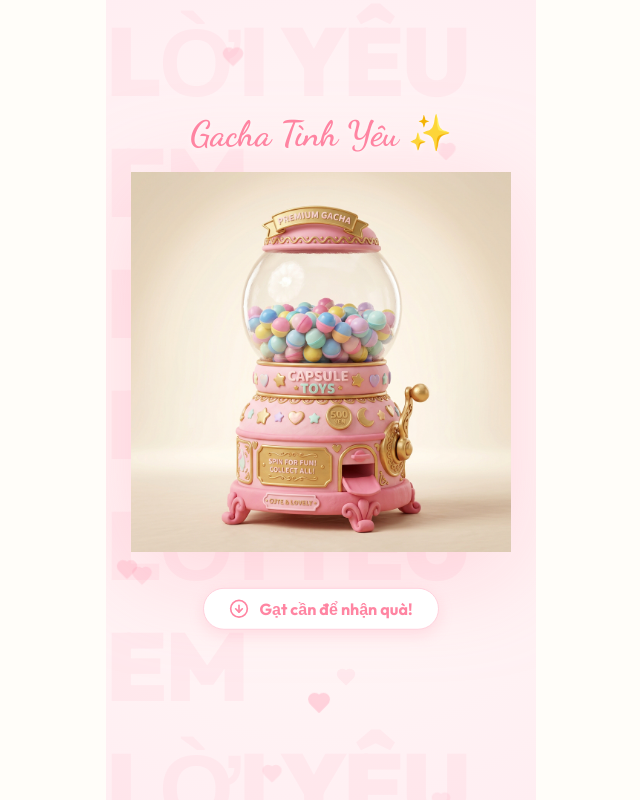
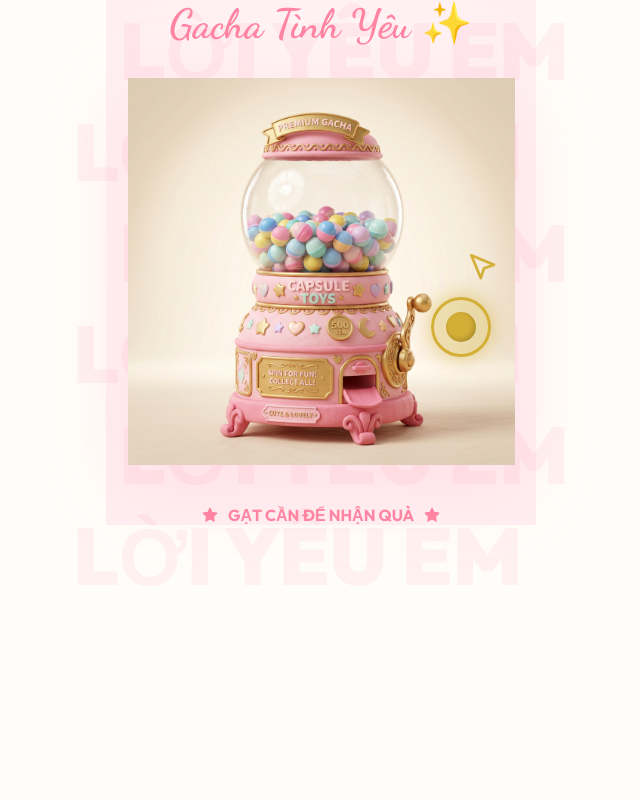
Before and after one commit to LukariLukari/loiyeuem, a React (Vite) app: page / in a window 1280 px wide. Shown: the whole page, without its empty margins (319-959 px from the left). Built offline with nearby package versions, Linux system fonts and the light colour scheme.

Commit message:
Fix: Added explicit interactive lever with pulse effect and mouse indicator

```diff
--- a/src/App.jsx
+++ b/src/App.jsx
@@ -1,193 +1,176 @@
 import React, { useState } from 'react';
 import { motion, AnimatePresence } from 'framer-motion';
 import confetti from 'canvas-confetti';
-import { Heart, Sparkles, ArrowDownCircle, RefreshCw } from 'lucide-react';
+import { Heart, MousePointer2, RefreshCw, Star } from 'lucide-react';
 
 const App = () => {
-  const [state, setState] = useState('machine'); // machine, pulling, selection, message
-  const [selectedKitty, setSelectedKitty] = useState(null);
+  const [phase, setPhase] = useState('start'); // start, pulling, capsule, choice, result
+  const [selected, setSelected] = useState(null);
 
-  const messages = {
-    1: "Em là điều kỳ diệu nhất mà anh tìm thấy được trong 'chiếc máy' cuộc đời này. ❤️",
-    2: "Gắp được em là chiến thắng lớn nhất của đời anh. Yêu em vô cùng! 🌸"
+  const data = {
+    1: "Bé Classic: 'Em là mảnh ghép hoàn hảo nhất trong trái tim anh.' ❤️",
+    2: "Bé Flower: 'Cảm ơn em đã rực rỡ như một đóa hoa trong đời anh.' 🌸"
   };
 
-  const handlePull = () => {
-    if (state !== 'machine') return;
+  const onPull = () => {
+    if (phase !== 'start') return;
 
-    setState('pulling');
+    setPhase('pulling');
 
-    // Sequence: Shake -> Drop Capsule -> Show Selection
+    // Shake and Lever motion
+    setTimeout(() => {
+      setPhase('capsule');
+    }, 1000);
+
+    // Show selection after capsule "rolls out"
     setTimeout(() => {
       confetti({
-        particleCount: 80,
-        spread: 60,
-        origin: { y: 0.8, x: 0.5 },
-        colors: ['#ff85a2', '#ffd1dc', '#d4af37']
+        particleCount: 150,
+        spread: 70,
+        origin: { y: 0.7 }
       });
-      setState('selection');
-    }, 2000);
-  };
-
-  const handleKittyClick = (id) => {
-    setSelectedKitty(id);
-    setState('message');
+      setPhase('choice');
+    }, 2500);
   };
 
   return (
     <div className="container">
-      {/* Background Decor */}
+      {/* Background Text Layer */}
       <div className="bg-text-container">
-        {[...Array(5)].map((_, i) => (
-          <div key={i} className="bg-text">LỜI YÊU EM</div>
+        {[...Array(6)].map((_, i) => (
+          <motion.div
+            key={i}
+            className="bg-text"
+            animate={{ x: i % 2 === 0 ? [-50, 50] : [50, -50] }}
+            transition={{ duration: 10, repeat: Infinity, repeatType: "reverse" }}
+          >
+            LỜI YÊU EM
+          </motion.div>
         ))}
       </div>
 
       <AnimatePresence mode="wait">
-        {state === 'machine' || state === 'pulling' ? (
+        {(phase === 'start' || phase === 'pulling' || phase === 'capsule') && (
           <motion.div
-            key="machine-view"
-            className="gacha-container"
+            key="gacha-view"
+            className="gacha-wrapper"
             initial={{ opacity: 0, scale: 0.9 }}
             animate={{
               opacity: 1,
               scale: 1,
-              x: state === 'pulling' ? [0, -5, 5, -5, 5, 0] : 0
+              x: phase === 'pulling' ? [-2, 2, -2, 2, 0] : 0,
+              y: phase === 'pulling' ? [-1, 1, -1, 1, 0] : 0
             }}
-            exit={{ opacity: 0, y: -50 }}
-            transition={{ duration: state === 'pulling' ? 0.5 : 0.3 }}
+            exit={{ opacity: 0, scale: 1.1, filter: 'blur(10px)' }}
           >
-            <div className="machine-header">
-              <h1>Gacha Tình Yêu ✨</h1>
+            <div style={{ marginBottom: '30px', textAlign: 'center' }}>
+              <motion.h1
+                style={{ fontFamily: 'Dancing Script', color: '#ff85a2', fontSize: '2.5rem' }}
+                animate={{ scale: [1, 1.05, 1] }}
+                transition={{ repeat: Infinity, duration: 2 }}
+              >
+                Gacha Tình Yêu ✨
+              </motion.h1>
             </div>
 
-            <div style={{ position: 'relative' }}>
-              <img src="/gacha-machine.png" alt="Gacha Machine" className="machine-img" />
+            <div className="machine-body">
+              <img src="/gacha-machine.png" alt="Machine" className="machine-img" />
 
-              {/* Lever Hitbox & Animation */}
+              {/* INTERACTIVE LEVER */}
               <motion.div
-                className="lever-hitbox"
-                whileTap={{ scale: 0.9 }}
-                onClick={handlePull}
+                className="lever-visual"
+                onClick={onPull}
+                whileHover={{ scale: 1.1 }}
+                whileTap={{ scale: 0.9, y: 20 }}
                 animate={{
-                  y: state === 'pulling' ? [0, 40, 0] : 0
+                  y: phase === 'pulling' ? [0, 30, 0] : 0,
+                  boxShadow: phase === 'start' ? ["0 0 10px rgba(212,175,55,0.4)", "0 0 30px rgba(212,175,55,0.8)", "0 0 10px rgba(212,175,55,0.4)"] : "0 0 10px rgba(212,175,55,0.4)"
                 }}
-                transition={{ duration: 0.5 }}
-              />
+                transition={{ duration: phase === 'pulling' ? 0.5 : 1.5, repeat: phase === 'start' ? Infinity : 0 }}
+              >
+                <div className="lever-handle" />
+                {phase === 'start' && (
+                  <div className="click-indicator">
+                    <MousePointer2 size={32} />
+                  </div>
+                )}
+              </motion.div>
 
-              {/* Capsule Drop Animation */}
-              {state === 'pulling' && (
+              {/* CAPSULE DROP */}
+              {phase === 'capsule' && (
                 <motion.div
-                  className="capsule"
-                  initial={{ y: -50, x: 0, opacity: 0 }}
+                  className="capsule-out"
+                  initial={{ y: -60, x: 20, opacity: 0 }}
                   animate={{
-                    y: [0, 100],
-                    x: [0, 20],
+                    y: [0, 80],
+                    x: [20, 50],
                     opacity: 1,
-                    rotate: 360
+                    rotate: 720
                   }}
-                  transition={{ delay: 0.8, duration: 0.8, ease: "bounceOut" }}
+                  transition={{ duration: 1, ease: "bounceOut" }}
                 />
               )}
             </div>
 
-            <motion.div
-              className="pull-hint"
-              animate={{ y: [0, 5, 0] }}
-              transition={{ repeat: Infinity, duration: 2 }}
-            >
-              <ArrowDownCircle size={20} /> Gạt cần để nhận quà!
-            </motion.div>
+            <div style={{ marginTop: '40px', color: '#ff85a2', fontWeight: 'bold', display: 'flex', alignItems: 'center', gap: '10px' }}>
+              <Star fill="#ff85a2" size={16} /> GẠT CẦN ĐỂ NHẬN QUÀ <Star fill="#ff85a2" size={16} />
+            </div>
           </motion.div>
-        ) : state === 'selection' ? (
+        )}
+
+        {phase === 'choice' && (
           <motion.div
-            key="selection-view"
-            initial={{ opacity: 0, scale: 0.8 }}
-            animate={{ opacity: 1, scale: 1 }}
-            className="selection-grid"
+            key="choice-view"
+            className="selection-view"
+            initial={{ opacity: 0, y: 100 }}
+            animate={{ opacity: 1, y: 0 }}
           >
-            <div style={{ gridColumn: '1 / span 2', textAlign: 'center', marginBottom: '20px' }}>
-              <h2 style={{ color: '#ff85a2', fontFamily: 'Dancing Script', fontSize: '2.5rem' }}>Oaaa! Em chọn bé nào?</h2>
+            <h2 style={{ fontFamily: 'Dancing Script', fontSize: '2.5rem', color: '#ff85a2' }}>Chọn quà của em!</h2>
+            <div className="kitty-grid">
+              <motion.div
+                className="kitty-card-premium"
+                whileTap={{ scale: 0.95 }}
+                onClick={() => { setSelected(1); setPhase('result'); }}
+              >
+                <img src="/kitty1.png" alt="K1" style={{ width: '80px' }} />
+                <p style={{ marginTop: '10px', color: '#ff85a2', fontWeight: 'bold' }}>Bé Classic</p>
+              </motion.div>
+              <motion.div
+                className="kitty-card-premium"
+                whileTap={{ scale: 0.95 }}
+                onClick={() => { setSelected(2); setPhase('result'); }}
+              >
+                <img src="/kitty2.png" alt="K2" style={{ width: '80px' }} />
+                <p style={{ marginTop: '10px', color: '#ff85a2', fontWeight: 'bold' }}>Bé Flower</p>
+              </motion.div>
             </div>
+          </motion.div>
+        )}
 
-            <motion.div
-              className="kitty-card-new"
-              whileHover={{ y: -10 }}
-              onClick={() => handleKittyClick(1)}
-            >
-              <img src="/kitty1.png" alt="Kitty 1" className="kitty-img-large" />
-              <span style={{ fontWeight: 'bold', color: '#ff85a2' }}>Bé Classic</span>
-            </motion.div>
-
-            <motion.div
-              className="kitty-card-new"
-              whileHover={{ y: -10 }}
-              onClick={() => handleKittyClick(2)}
-            >
-              <img src="/kitty2.png" alt="Kitty 2" className="kitty-img-large" />
-              <span style={{ fontWeight: 'bold', color: '#ff85a2' }}>Bé Flower</span>
-            </motion.div>
-          </motion.div>
-        ) : (
+        {phase === 'result' && (
           <motion.div
-            key="message-view"
-            className="modal-overlay"
+            key="result-view"
+            className="modal-full"
             initial={{ opacity: 0 }}
             animate={{ opacity: 1 }}
           >
-            <motion.div
-              className="love-modal"
-              initial={{ y: 100, opacity: 0 }}
-              animate={{ y: 0, opacity: 1 }}
-              transition={{ type: "spring", damping: 15 }}
-            >
-              <div style={{ position: 'absolute', top: '-40px', left: '50%', transform: 'translateX(-50%)' }}>
-                <div style={{ background: 'white', padding: '15px', borderRadius: '50%', boxShadow: '0 10px 20px rgba(0,0,0,0.1)' }}>
-                  <Heart size={40} color="#ff85a2" fill="#ff85a2" />
-                </div>
-              </div>
-
-              <p className="love-message">
-                {messages[selectedKitty]}
-              </p>
-
+            <div className="message-box">
+              <Heart size={64} color="#ff85a2" fill="#ff85a2" style={{ margin: '0 auto' }} />
+              <p className="message-text-big">{data[selected]}</p>
               <button
-                className="close-btn"
-                onClick={() => setState('machine')}
-                style={{ display: 'flex', alignItems: 'center', gap: '8px', margin: '0 auto' }}
+                onClick={() => setPhase('start')}
+                style={{
+                  background: '#ff85a2', color: 'white', border: 'none',
+                  padding: '12px 30px', borderRadius: '30px', fontWeight: 'bold',
+                  display: 'flex', alignItems: 'center', gap: '10px', margin: '0 auto'
+                }}
               >
                 <RefreshCw size={18} /> Chơi lại lần nữa nhé
               </button>
-            </motion.div>
+            </div>
           </motion.div>
         )}
       </AnimatePresence>
-
-      {/* Floating Hearts */}
-      {[...Array(10)].map((_, i) => (
-        <motion.div
-          key={i}
-          style={{
-            position: 'absolute',
-            left: `${Math.random() * 100}%`,
-            top: `${Math.random() * 100}%`,
-            pointerEvents: 'none',
-            zIndex: 1
-          }}
-          animate={{
-            y: [0, -30, 0],
-            scale: [1, 1.2, 1],
-            opacity: [0.1, 0.3, 0.1]
-          }}
-          transition={{
-            duration: 3 + Math.random() * 2,
-            repeat: Infinity,
-            delay: i * 0.2
-          }}
-        >
-          <Heart size={20} color="#ff85a2" fill="#ff85a2" />
-        </motion.div>
-      ))}
     </div>
   );
 };
--- a/src/index.css
+++ b/src/index.css
@@ -4,8 +4,6 @@
   --gold: #d4af37;
   --bg: #fffdf9;
   --text: #4a4a4a;
-  --font-main: 'Outfit', sans-serif;
-  --font-accent: 'Dancing Script', cursive;
 }
 
 * {
@@ -16,18 +14,10 @@
 }
 
 body {
-  font-family: var(--font-main);
+  font-family: 'Outfit', sans-serif;
   background: var(--bg);
-  color: var(--text);
   overflow: hidden;
   height: 100dvh;
-  width: 100vw;
-  position: fixed;
-}
-
-#root {
-  width: 100%;
-  height: 100%;
 }
 
 .container {
@@ -40,11 +30,10 @@ body {
   flex-direction: column;
   justify-content: center;
   align-items: center;
-  overflow: hidden;
   background: radial-gradient(circle at center, #fffdf9 0%, #ffeef2 100%);
 }
 
-/* Background Lời Yêu Em */
+/* Background Scrolling Text */
 .bg-text-container {
   position: absolute;
   inset: 0;
@@ -52,155 +41,143 @@ body {
   flex-direction: column;
   justify-content: space-around;
   align-items: center;
-  opacity: 0.08;
+  opacity: 0.1;
   z-index: 0;
   pointer-events: none;
 }
 
 .bg-text {
-  font-size: 12vh;
+  font-size: 10vh;
   font-weight: 900;
   color: var(--primary);
-  letter-spacing: -2px;
+  white-space: nowrap;
 }
 
-/* Gacha Machine */
-.gacha-container {
+/* Gacha Machine Section */
+.gacha-wrapper {
   position: relative;
   width: 90%;
-  max-width: 380px;
-  z-index: 2;
+  z-index: 10;
   display: flex;
   flex-direction: column;
   align-items: center;
 }
 
+.machine-body {
+  position: relative;
+  width: 100%;
+}
+
 .machine-img {
   width: 100%;
   height: auto;
-  filter: drop-shadow(0 20px 50px rgba(255, 133, 162, 0.3));
+  display: block;
+  filter: drop-shadow(0 20px 40px rgba(255, 133, 162, 0.2));
 }
 
-/* Lever Interaction */
-.lever-hitbox {
+/* THE LEVER - Making it very obvious */
+.lever-visual {
   position: absolute;
-  right: 5%;
-  bottom: 25%;
-  width: 80px;
-  height: 120px;
-  cursor: pointer;
-  z-index: 5;
-}
-
-/* Capsule Animation */
-.capsule {
-  position: absolute;
-  bottom: 12%;
+  right: 6%;
+  bottom: 28%;
   width: 60px;
   height: 60px;
-  background: linear-gradient(135deg, #ff85a2 50%, #ffffff 50%);
+  background: rgba(212, 175, 55, 0.3);
+  border: 3px solid var(--gold);
   border-radius: 50%;
-  box-shadow: 0 10px 20px rgba(0,0,0,0.1);
   display: flex;
   justify-content: center;
   align-items: center;
-  z-index: 4;
+  cursor: pointer;
+  z-index: 20;
+  box-shadow: 0 0 20px rgba(212, 175, 55, 0.5);
 }
 
-.capsule::after {
-  content: '';
-  position: absolute;
-  width: 100%;
-  height: 2px;
-  background: rgba(0,0,0,0.1);
-  top: 50%;
+.lever-handle {
+  width: 30px;
+  height: 30px;
+  background: var(--gold);
+  border-radius: 50%;
+  box-shadow: inset -2px -2px 5px rgba(0,0,0,0.2);
 }
 
-/* UI Overlay */
-.machine-header {
+.click-indicator {
   position: absolute;
-  top: -60px;
+  top: -40px;
+  right: -10px;
+  color: var(--gold);
+  animation: bounce 1s infinite;
+}
+
+@keyframes bounce {
+  0%, 100% { transform: translateY(0); }
+  50% { transform: translateY(-10px); }
+}
+
+/* Capsule Reveal */
+.capsule-out {
+  position: absolute;
+  bottom: 15%;
+  left: 45%;
+  width: 50px;
+  height: 50px;
+  background: linear-gradient(to bottom, #ff85a2 50%, white 50%);
+  border-radius: 50%;
+  border: 2px solid white;
+  box-shadow: 0 5px 15px rgba(0,0,0,0.2);
+  z-index: 15;
+}
+
+/* Selection Screen */
+.selection-view {
   width: 100%;
+  padding: 20px;
   text-align: center;
 }
 
-.machine-header h1 {
-  font-family: var(--font-accent);
-  font-size: 2.2rem;
-  color: var(--primary);
-  text-shadow: 0 2px 5px rgba(255, 255, 255, 0.8);
+.kitty-grid {
+  display: grid;
+  grid-template-columns: 1fr 1fr;
+  gap: 15px;
+  margin-top: 30px;
 }
 
-.pull-hint {
-  margin-top: 30px;
+.kitty-card-premium {
   background: white;
-  padding: 10px 25px;
-  border-radius: 30px;
-  color: var(--primary);
-  font-weight: 700;
-  box-shadow: 0 5px 15px rgba(255, 133, 162, 0.2);
-  border: 1px solid var(--secondary);
-  display: flex;
-  align-items: center;
-  gap: 10px;
-}
-
-/* Selection Screen */
-.selection-grid {
-  display: grid;
-  grid-template-columns: 1fr 1fr;
-  gap: 20px;
-  padding: 20px;
-  width: 100%;
-  max-width: 380px;
-}
-
-.kitty-card-new {
-  background: rgba(255, 255, 255, 0.9);
-  backdrop-filter: blur(5px);
-  border-radius: 30px;
+  border-radius: 25px;
   padding: 20px;
   display: flex;
   flex-direction: column;
   align-items: center;
-  border: 3px solid white;
-  box-shadow: 0 15px 30px rgba(255, 133, 162, 0.15);
-  transition: transform 0.2s;
+  box-shadow: 0 10px 25px rgba(255, 133, 162, 0.1);
+  border: 2px solid transparent;
 }
 
-.kitty-card-new:active {
-  transform: scale(0.95);
+.kitty-card-premium:active {
+  border-color: var(--primary);
+  background: #fff5f7;
 }
 
-.kitty-img-large {
-  width: 100px;
-  height: 100px;
-  object-fit: contain;
-  margin-bottom: 15px;
+/* Modal */
+.modal-full {
+  position: fixed;
+  inset: 0;
+  background: rgba(255, 255, 255, 0.95);
+  display: flex;
+  justify-content: center;
+  align-items: center;
+  z-index: 1000;
+  padding: 30px;
 }
 
-/* Result Modal */
-.love-modal {
-  background: white;
-  width: 90%;
+.message-box {
+  text-align: center;
   max-width: 350px;
-  padding: 40px 30px;
-  border-radius: 40px;
-  text-align: center;
-  position: relative;
-  border: 6px solid #fff5f7;
-  box-shadow: 0 40px 80px rgba(255, 133, 162, 0.3);
 }
 
-.love-message {
-  font-family: var(--font-accent);
-  font-size: 2rem;
+.message-text-big {
+  font-family: 'Dancing Script', cursive;
+  font-size: 2.2rem;
   color: var(--primary);
-  margin: 25px 0;
-  line-height: 1.2;
+  margin: 30px 0;
 }
-
-.sparkle-decor {
-  position: absolute;
-  pointer-events: none;
-}
```
